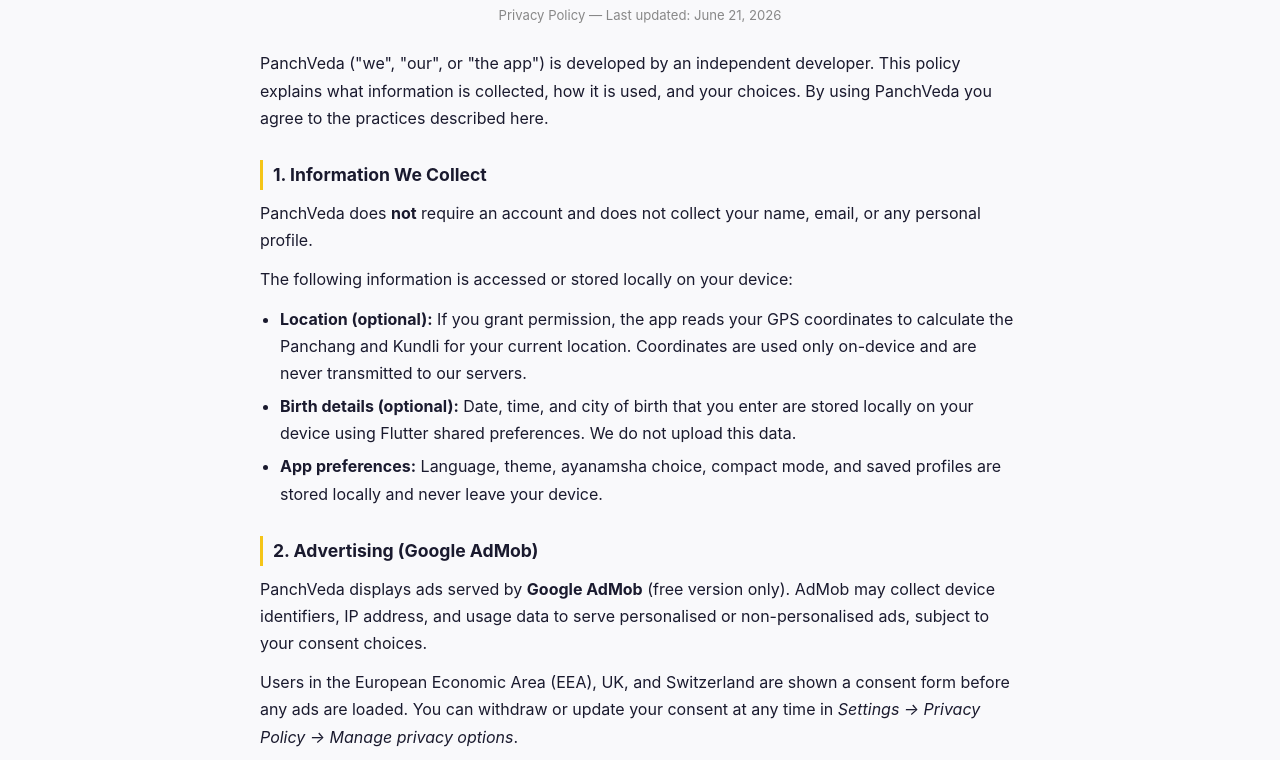
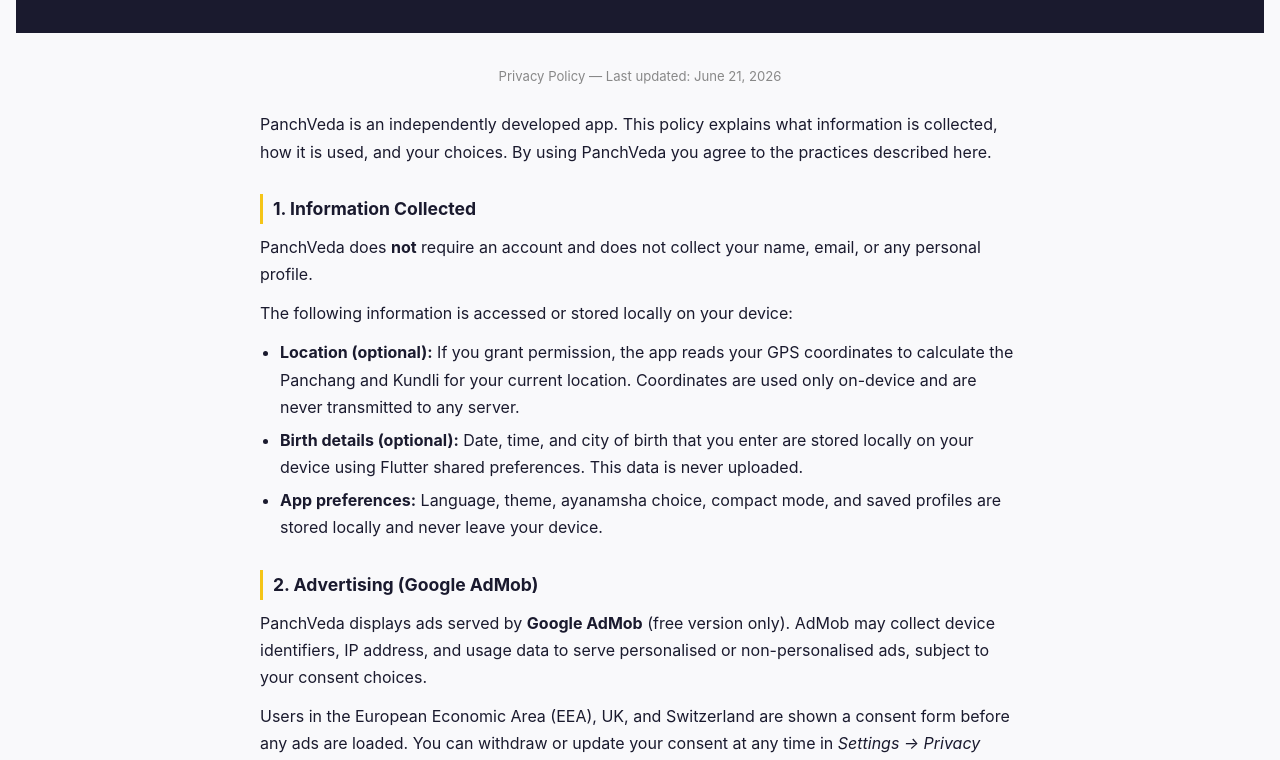
Before and after one commit to roshank2/panchveda-site, a plain HTML site: page index.html in a window 1280 px wide. Shown: the part 209-969 px from the top of the page. Drawn offline with Linux system fonts and the light colour scheme.

Commit message:
Add files via upload

```diff
--- a/index.html
+++ b/index.html
@@ -4,6 +4,7 @@
   <meta charset="UTF-8" />
   <meta name="viewport" content="width=device-width, initial-scale=1.0" />
   <title>Privacy Policy – PanchVeda</title>
+  <link rel="icon" type="image/png" href="logo_compressed.png" />
   <style>
     * { box-sizing: border-box; margin: 0; padding: 0; }
     body {
@@ -62,23 +63,23 @@
   <p class="updated">Privacy Policy &mdash; Last updated: June 21, 2026</p>
 
   <p>
-    PanchVeda ("we", "our", or "the app") is developed by an independent developer.
+    PanchVeda is an independently developed app.
     This policy explains what information is collected, how it is used, and your choices.
     By using PanchVeda you agree to the practices described here.
   </p>
 
-  <h2>1. Information We Collect</h2>
+  <h2>1. Information Collected</h2>
   <p>PanchVeda does <strong>not</strong> require an account and does not collect your name, email, or any personal profile.</p>
   <p>The following information is accessed or stored locally on your device:</p>
   <ul>
     <li>
       <strong>Location (optional):</strong> If you grant permission, the app reads your GPS coordinates
       to calculate the Panchang and Kundli for your current location. Coordinates are used
-      only on-device and are never transmitted to our servers.
+      only on-device and are never transmitted to any server.
     </li>
     <li>
       <strong>Birth details (optional):</strong> Date, time, and city of birth that you enter are
-      stored locally on your device using Flutter shared preferences. We do not upload this data.
+      stored locally on your device using Flutter shared preferences. This data is never uploaded.
     </li>
     <li>
       <strong>App preferences:</strong> Language, theme, ayanamsha choice, compact mode, and
@@ -156,14 +157,14 @@
 
   <h2>8. Changes to This Policy</h2>
   <p>
-    We may update this policy from time to time. The "Last updated" date at the top
+    This policy may be updated from time to time. The "Last updated" date at the top
     of this page will reflect any changes. Continued use of the app after changes
     constitutes acceptance of the updated policy.
   </p>
 
   <h2>9. Contact</h2>
   <p>
-    If you have questions or concerns about this privacy policy, please contact us at:<br />
+    If you have questions or concerns about this privacy policy, please reach out at:<br />
     <a href="mailto:rosh4yt@gmail.com">rosh4yt@gmail.com</a>
   </p>
 
```
Also changed, not shown: logo_compressed.png (added).
